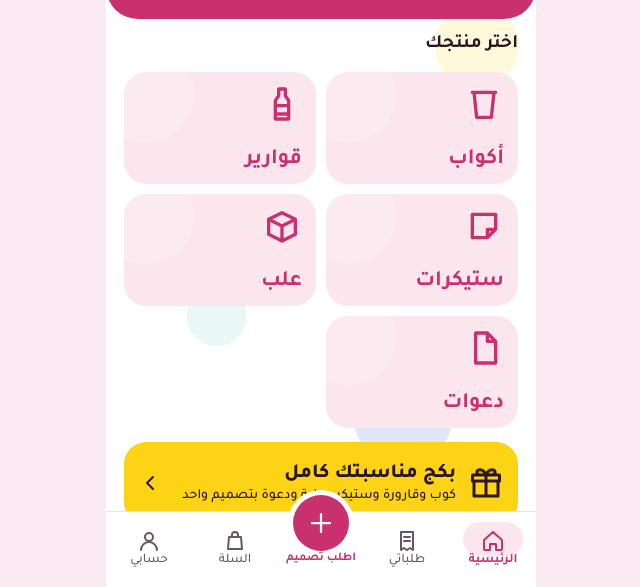
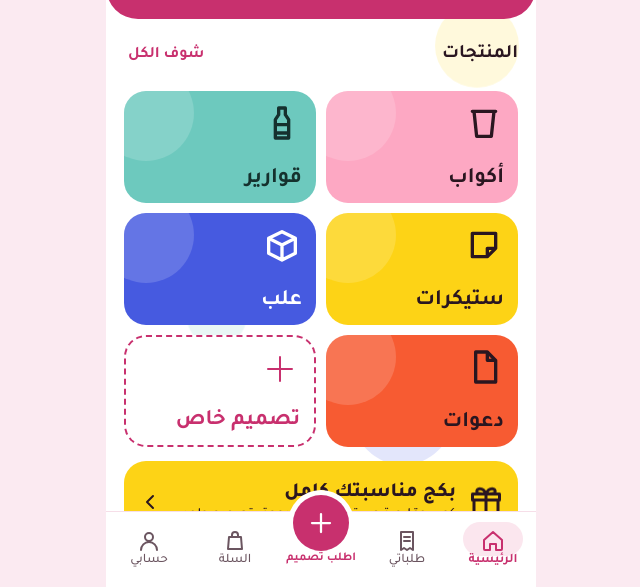
Before and after one commit to saud-ux/lamma, a plain HTML site: page index.html in a window 1280 px wide. Shown: the part 213-800 px from the top of the page, without its empty margins (319-959 px from the left). Drawn offline with nearby package versions, Linux system fonts and the light colour scheme; a web font is replaced by a local one.

Commit message:
أزرار المنتجات بنفس ألوان وشكل أزرار المناسبات
Co-Authored-By: Claude Opus 5.5 <noreply@anthropic.com>
Claude-Session: https://claude.ai/code/session_01XrqfcG87RghfPxBnNYroN8

```diff
--- a/index.html
+++ b/index.html
@@ -1302,7 +1302,8 @@ const redraw = () => render("still");
 const topBar = () => `<header class="top"><span class="brand">${esc(S.choices.name)}</span></header>`;
 const backBar = (title) => `<header class="bar"><button type="button" class="icon-btn" data-act="back" aria-label="رجوع">${I("back")}</button><h1>${title}</h1></header>`;
 const productCircle = (pid) => `<button type="button" class="circle" data-act="openProduct" data-v="${pid}"><span>${I(PROD[pid].icon, 28)}</span>${PROD[pid].short}</button>`;
-const productTile = (pid, i) => `<button type="button" class="tile" style="--i:${i};background:var(--primary-soft);color:var(--primary)" data-act="openProduct" data-v="${pid}">${I(PROD[pid].icon, 40)}<span>${PROD[pid].short}</span></button>`;
+const TILE_COLORS = [["#FDA8C3","#2A1620"],["#6DC9BE","#15312E"],["#FDD316","#2A1620"],["#465AE0","#FFFFFF"],["#F75B32","#2A1620"]];
+const productTile = (pid, i) => { const [bg, fg] = TILE_COLORS[i % TILE_COLORS.length]; return `<button type="button" class="tile" style="--i:${i};background:${bg};color:${fg}" data-act="openProduct" data-v="${pid}">${I(PROD[pid].icon, 40)}<span>${PROD[pid].short}</span></button>`; };
 
 const packBanner = () => `<button type="button" class="banner" data-act="openPack">${I("gift", 36)}<span><b>بكج مناسبتك كامل</b><small>كوب وقارورة وستيكر وعلبة ودعوة بتصميم واحد</small></span>${I("next")}</button>`;
 const eventsInOrder = () => [...S.events].sort((a, b) => a.date.localeCompare(b.date));
@@ -2135,7 +2136,8 @@ Object.assign(SCREENS, {
       <div><h1>وش لحظتك اليوم؟</h1><p>صمّم من الصفر، أو خلّنا نصمم لك.</p></div>
       <div class="hero-cta"><a class="btn hero-alt" href="./studio/?v=202611131215">صمّم من الصفر</a><button type="button" class="btn hero-ghost" data-act="idea">نصمم لك</button></div></header>
     ${nextEventBanner()}${homeOrderCard()}
-    <h2>اختر منتجك</h2><div class="tiles deco">${PACK.map((pid, i) => productTile(pid, i)).join("")}</div>
+    <div class="row-head"><h2>المنتجات</h2><button type="button" class="link" data-act="openGallery">شوف الكل</button></div>
+    <div class="tiles deco">${PACK.map((pid, i) => productTile(pid, i)).join("")}<button type="button" class="tile tile-idea" style="--i:5" data-act="idea">${I("plus", 40)}<span>تصميم خاص</span></button></div>
     ${packBanner()}
     <h2>كيف نشتغل؟</h2><ol class="steps3"><li><b>١</b>تختار طريقتك</li><li><b>٢</b>تعدّل وتشوف المعاينة</li><li><b>٣</b>تستلم ملفاتك</li></ol>`,
   gallery: () => `${topBar()}<div><h1>التصاميم</h1><p class="sub" id="galCount">${galCount()}</p></div><div class="search">${I("search", 22)}<input class="input" id="f-q" data-bind="q" value="${esc(S.q)}" placeholder="ابحث: مولود، كوب، ذهبي" autocomplete="off" enterkeyhint="search" aria-label="ابحث في التصاميم"></div>
```
